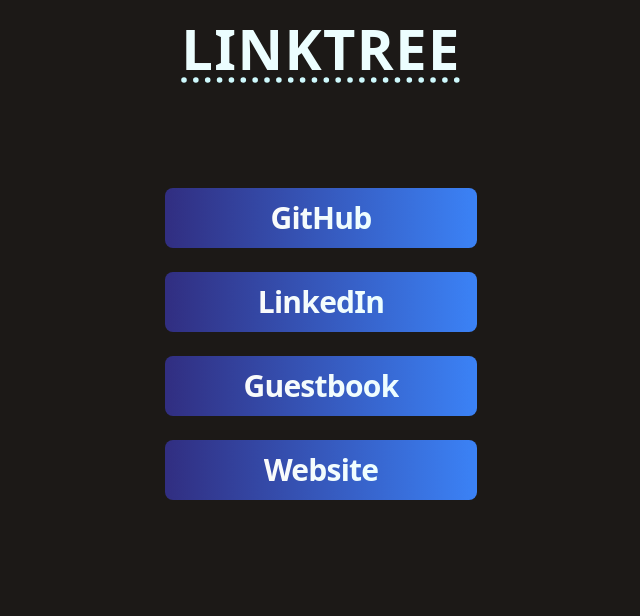
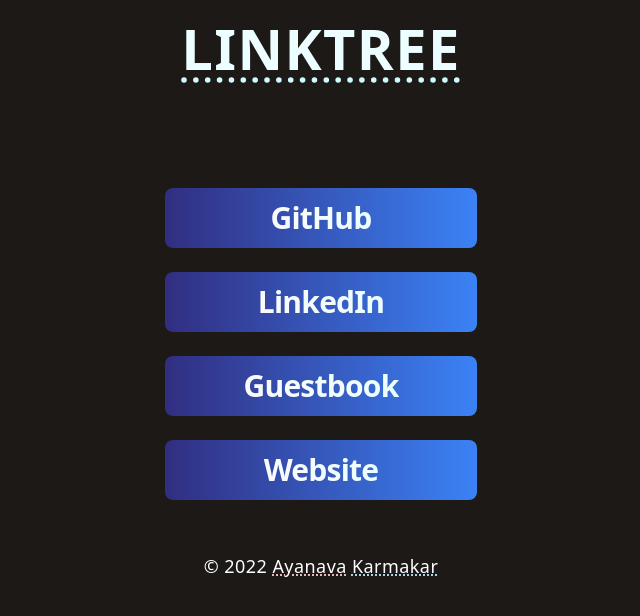
Before and after one commit to AyanavaKarmakar/Linktree, an Astro site: page / in a window 1280 px wide. Shown: the whole page, without its empty margins (319-959 px from the left). Built offline with nearby package versions, Linux system fonts and the light colour scheme; Astro itself is replaced by a stand-in of ours.

Commit message:
feat(footer): add footer

```diff
--- /dev/null
+++ b/src/components/Footer.astro
@@ -0,0 +1,16 @@
+---
+---
+
+<div class="flex mt-10 justify-center items-center">
+  <p class="text-white text-lg tracking-wide">
+    © {new Date().getFullYear()}
+    <span
+      class="underline underline-offset-2 decoration-dotted decoration-red-200"
+      >Ayanava</span
+    >
+    <span
+      class="underline underline-offset-2 decoration-dotted decoration-sky-200"
+      >Karmakar</span
+    >
+  </p>
+</div>
--- a/src/layouts/BasicLayout.astro
+++ b/src/layouts/BasicLayout.astro
@@ -1,4 +1,6 @@
 ---
+import Header from "../components/Header.astro";
+import Footer from "../components/Footer.astro";
 import "../styles/globals.css";
 ---
 
@@ -11,6 +13,14 @@ import "../styles/globals.css";
     <title>Ayanava Karmakar (LINKTREE)</title>
   </head>
   <body>
-    <slot />
+    <header>
+      <Header />
+    </header>
+    <main>
+      <slot />
+    </main>
+    <footer>
+      <Footer />
+    </footer>
   </body>
 </html>
--- a/src/pages/index.astro
+++ b/src/pages/index.astro
@@ -1,14 +1,8 @@
 ---
 import BasicLayout from "../layouts/BasicLayout.astro";
-import Header from "../components/Header.astro";
 import LinkTree from "../components/LinkTree.astro";
 ---
 
 <BasicLayout>
-  <header>
-    <Header />
-  </header>
-  <main>
-    <LinkTree />
-  </main>
+  <LinkTree />
 </BasicLayout>
```
